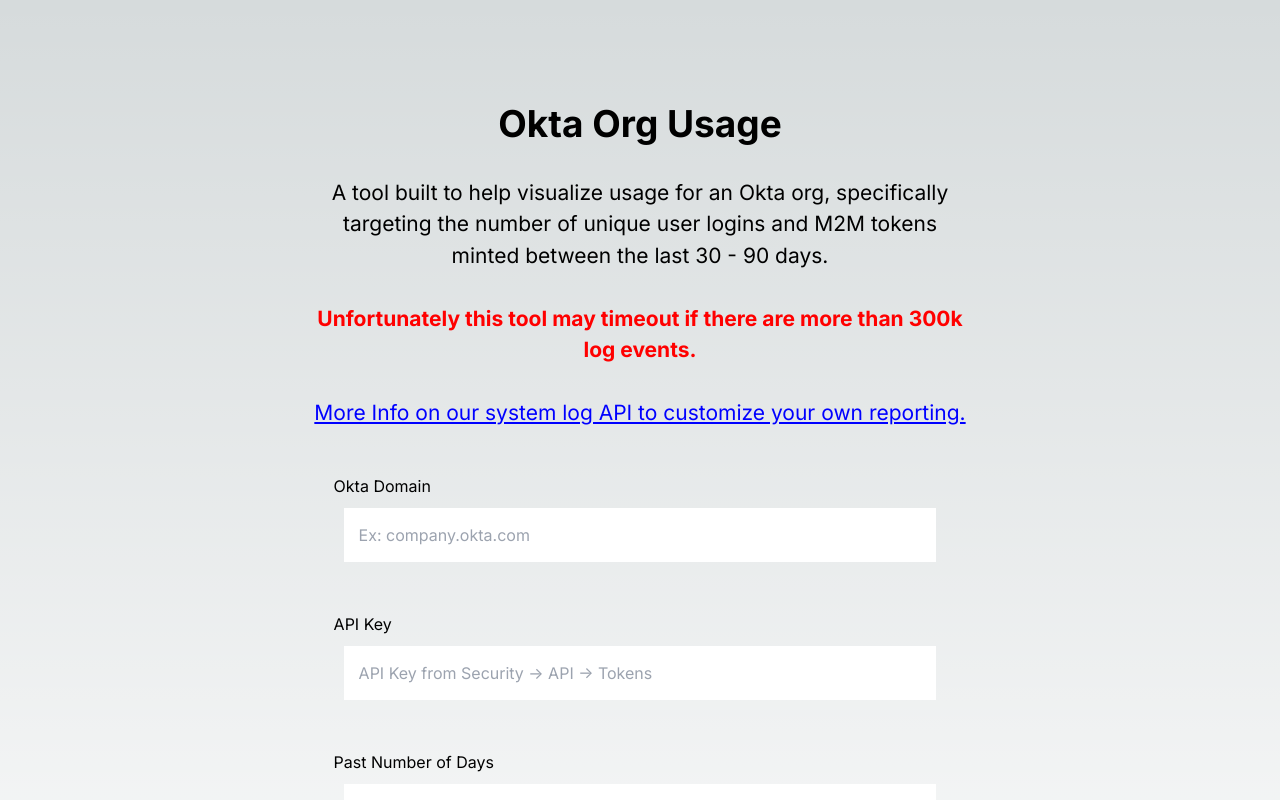
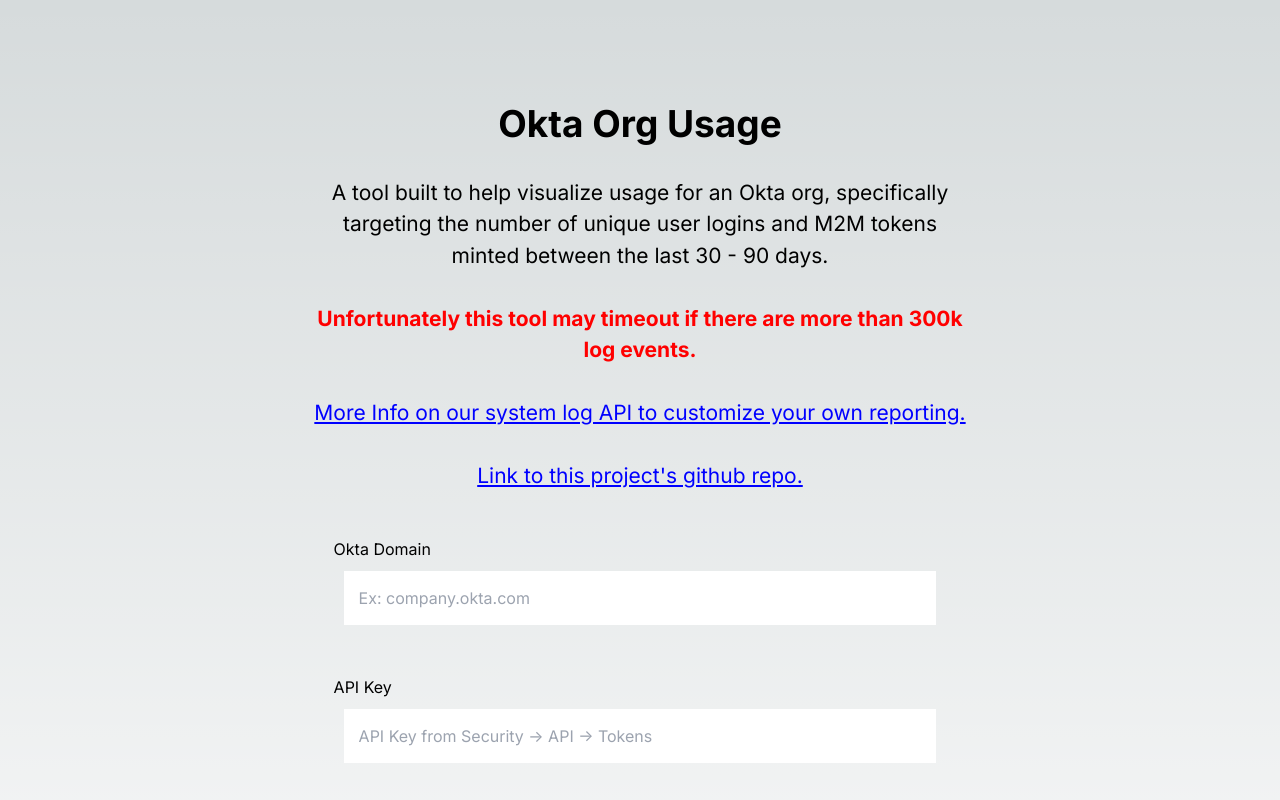
Before and after one commit to markvong-o/oktausage, a Next.js app: page / in a window 1280 px wide. Shown: the top 800 px of the page. Built offline with nearby package versions, Linux system fonts and the light colour scheme.

Commit message:
github repo link

```diff
--- a/app/page.tsx
+++ b/app/page.tsx
@@ -90,6 +90,15 @@
         >
           More Info on our system log API to customize your own reporting.
         </a>
+        <br />
+        <br />
+        <a
+          href="https://github.com/markvong-o/oktausage"
+          target="_blank"
+          className={styles.link}
+        >
+          Link to this project's github repo.
+        </a>
       </p>
       {chartData ? (
         <>
```
